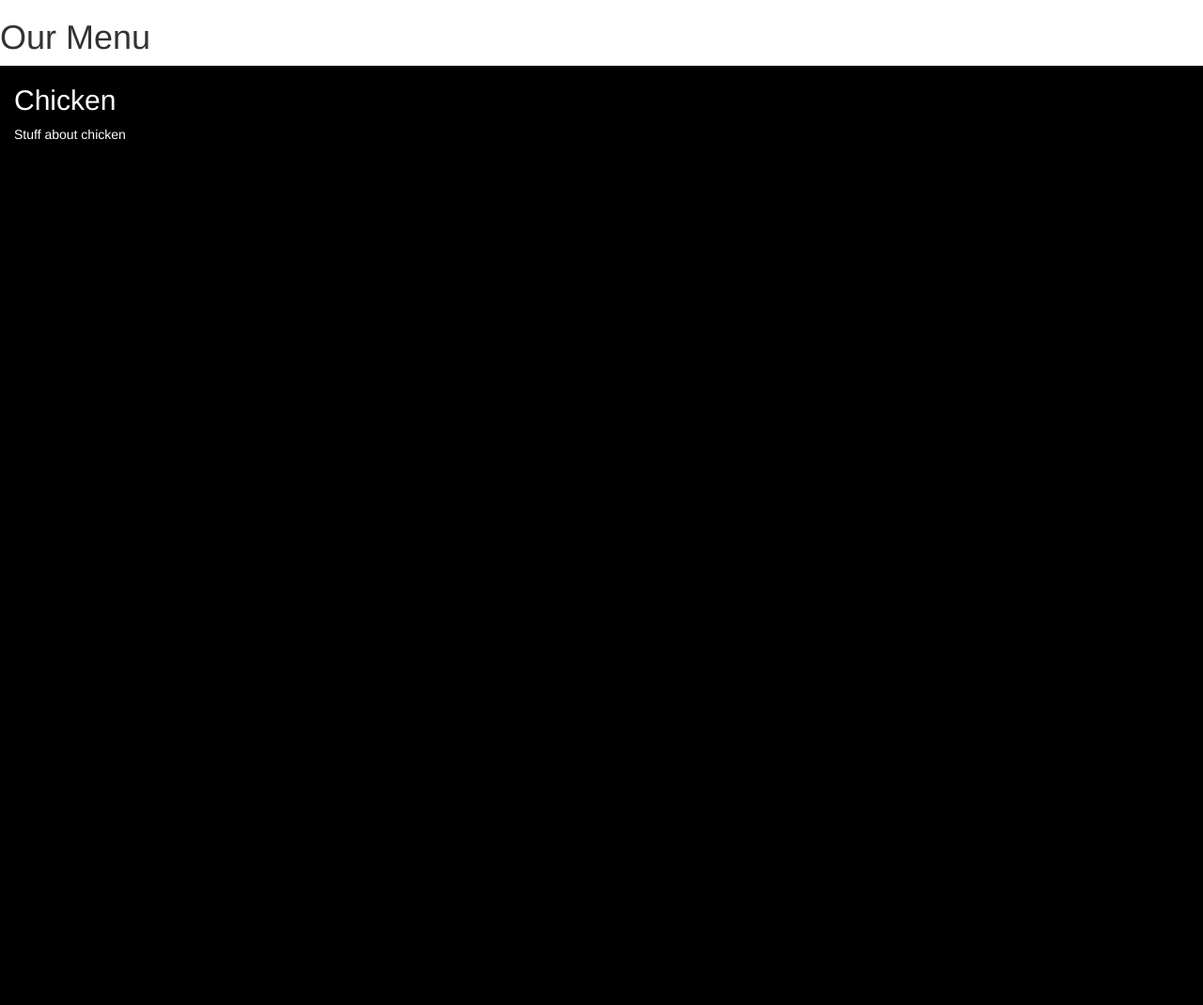
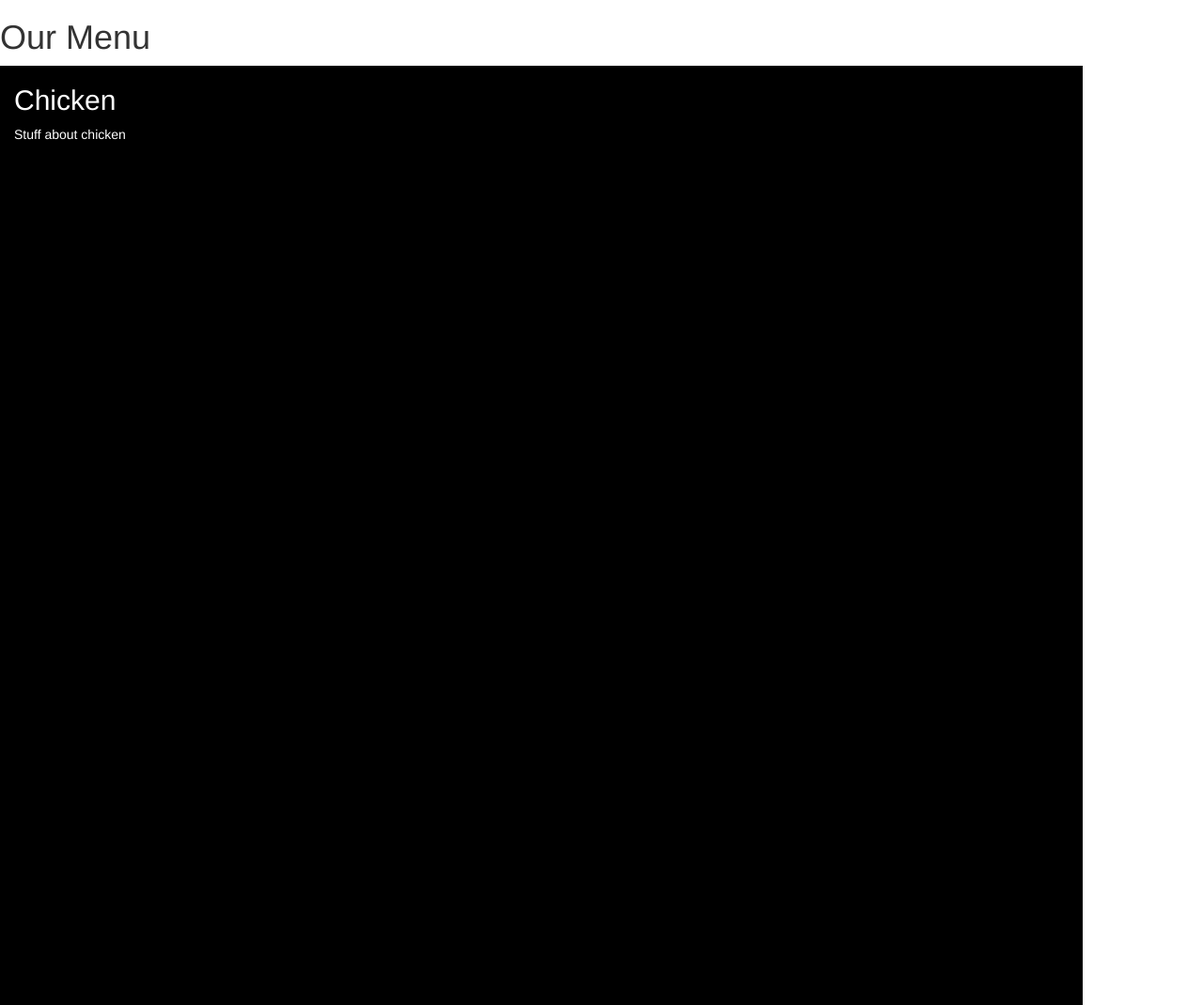
Before and after one commit to rgodinez/rgodinez.github.io, a Jekyll site: the page coursera/module3/index.html, which Jekyll copies as it is, in a window 1280 px wide. Shown: the whole page at 94% size. Built offline with Jekyll 4.4.1, drawn with Linux system fonts in a browser that asks for light colours; nearby versions of some CDN libraries; library files that are not in the unit come from our copies.

Commit message:
Update styles.css

```diff
--- a/coursera/module3/css/styles.css
+++ b/coursera/module3/css/styles.css
@@ -1,9 +1,6 @@
-.container-fluid {
+.col-xs-12 {
   background-color: black;
   color: white;
   min-height: 1000px;
-}
-
-.row {
   width: 90%;
 }
```
